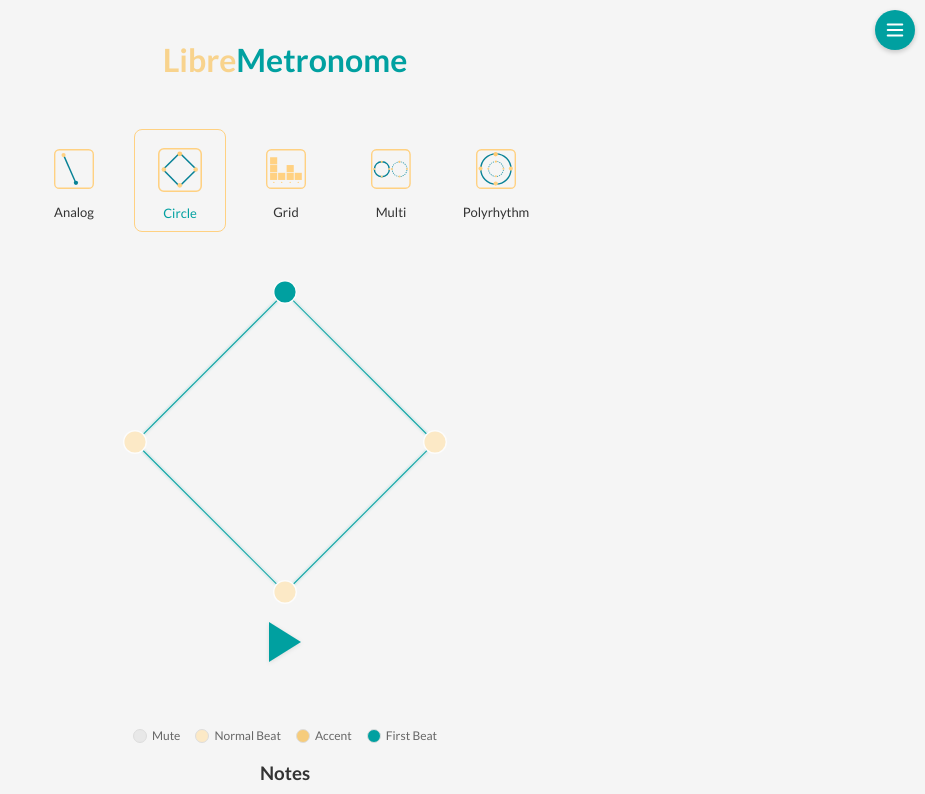
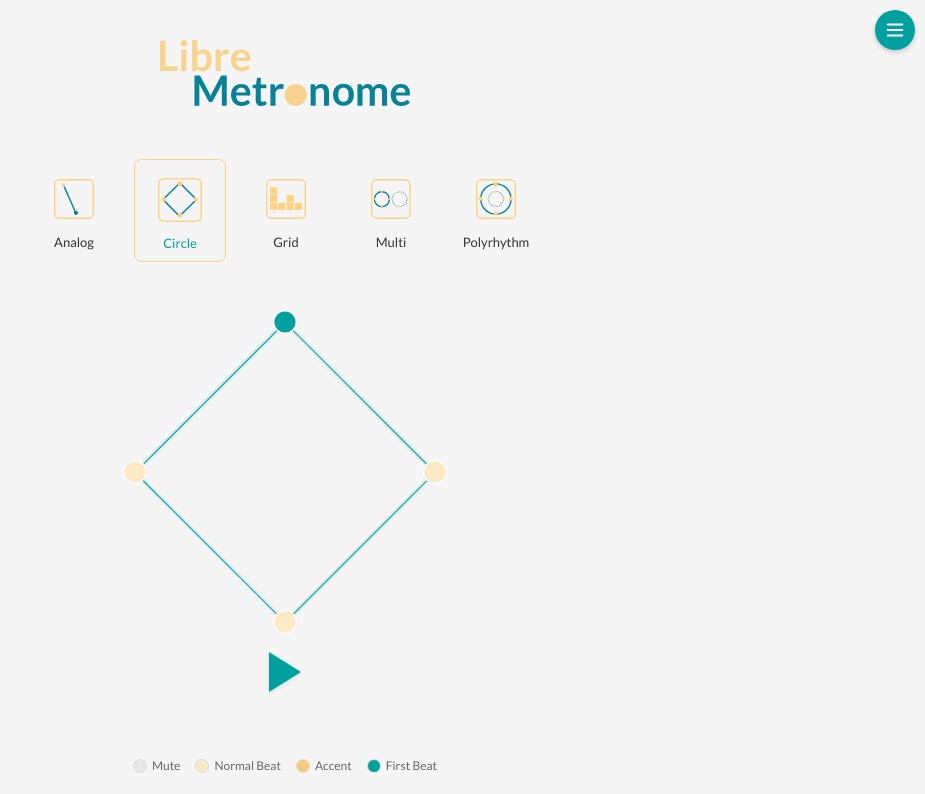
Before and after one commit to hybridpicker/LibreMetronome, a React (Create React App) app in the folder frontend/: page / in a window 1280 px wide. Shown: the top 794 px of the page, without its empty margins (355-1280 px from the left). Built offline with nearby package versions, Linux system fonts and the light colour scheme; no server answers.

Commit message:
new logo

```diff
--- a/frontend/src/components/Header/Header.css
+++ b/frontend/src/components/Header/Header.css
@@ -1,24 +1,14 @@
 /* File: src/components/Header.css */
 
 /* Styling for the header container */
-  .header {
-    padding: 20px;
-    text-align: center;
-  }
+.header {
+  padding: 20px;
+  text-align: center;
+}
 
-  /* Styling for the header title */
-  .header h1 {
-    margin: 0;
-    font-size: 2em;
-    font-weight: bold;
-  }
-
-  /* Styling for 'Libre' part of the title */
-  .header h1 .libre {
-    color: var(--secondary-gold);
-  }
-
-  /* Styling for 'Metronome' part of the title */
-  .header h1 .metronome {
-    color: var(--primary-teal);
-  }
+/* Styling for the logo image */
+.header-logo {
+  height: auto;
+  width: 250px; /* Adjust width as needed */
+  max-width: 100%;
+}
--- a/frontend/src/components/Header/Header.js
+++ b/frontend/src/components/Header/Header.js
@@ -1,14 +1,12 @@
 // File: src/components/Header.js
 import React from 'react';
 import './Header.css';
+import LibreMetronomeLogo from '../../assets/logo/Logo_LibreMetronome.svg';
 
 const Header = () => {
   return (
     <header className="header">
-      <h1>
-        <span className="libre">Libre</span>
-        <span className="metronome">Metronome</span>
-      </h1>
+      <img src={LibreMetronomeLogo} alt="LibreMetronome" className="header-logo" />
     </header>
   );
 };
--- a/frontend/src/hooks/useMetronomeLogic/audioBuffers.js
+++ b/frontend/src/hooks/useMetronomeLogic/audioBuffers.js
@@ -14,8 +14,11 @@ export let globalAudioCtx = null;
  */
 export function initAudioContext() {
   try {
+    // Check if we're in a test environment
+    const isTestEnvironment = process.env.NODE_ENV === 'test';
+
     const AudioContext = window.AudioContext || window.webkitAudioContext;
-    if (!AudioContext) {
+    if (!AudioContext && !isTestEnvironment) {
       console.error('Web Audio API is not supported in this browser');
       return null;
     }
```
Also changed, not shown: 1 other file (tests, documents, lock files or other folders).
